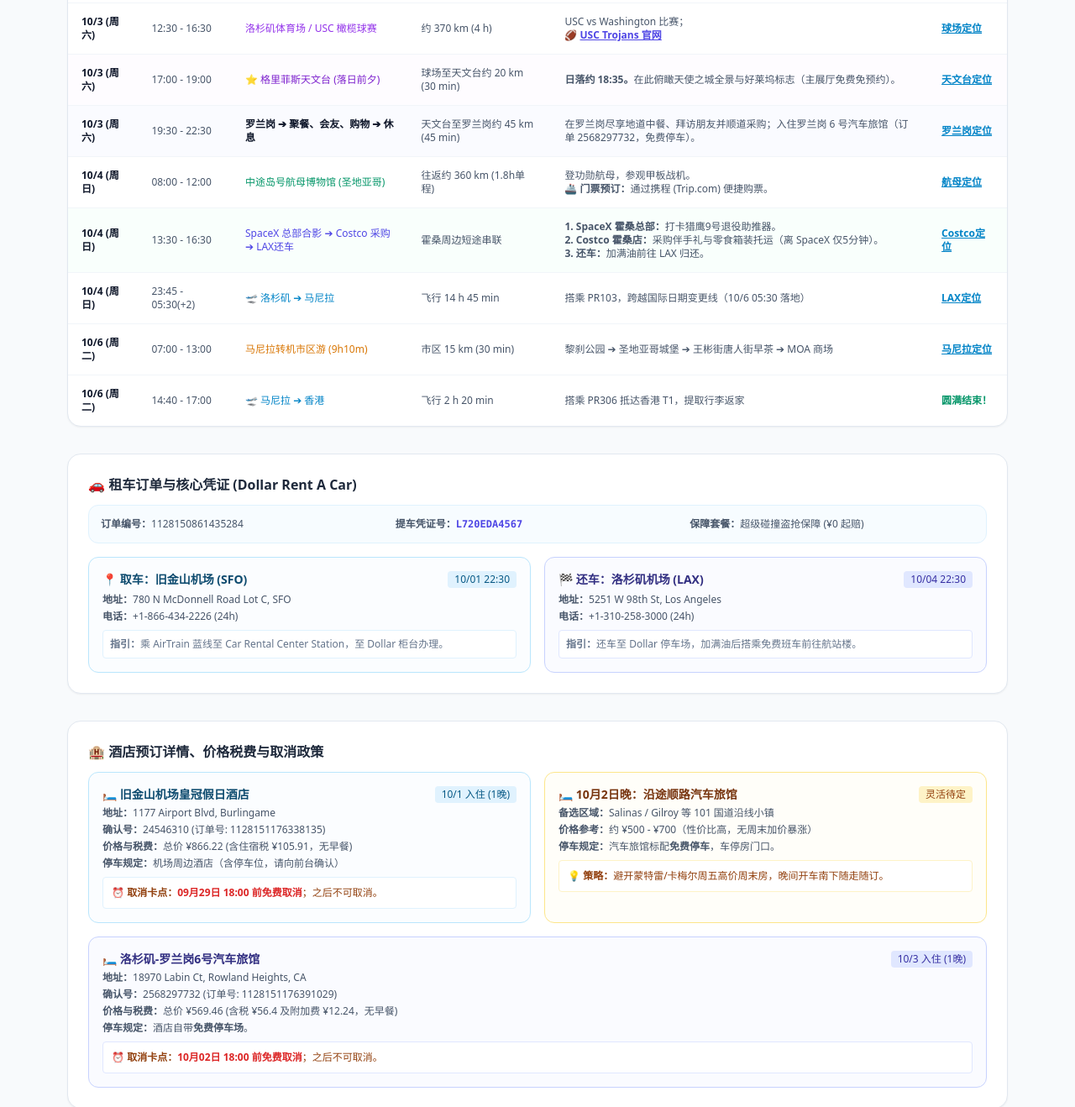
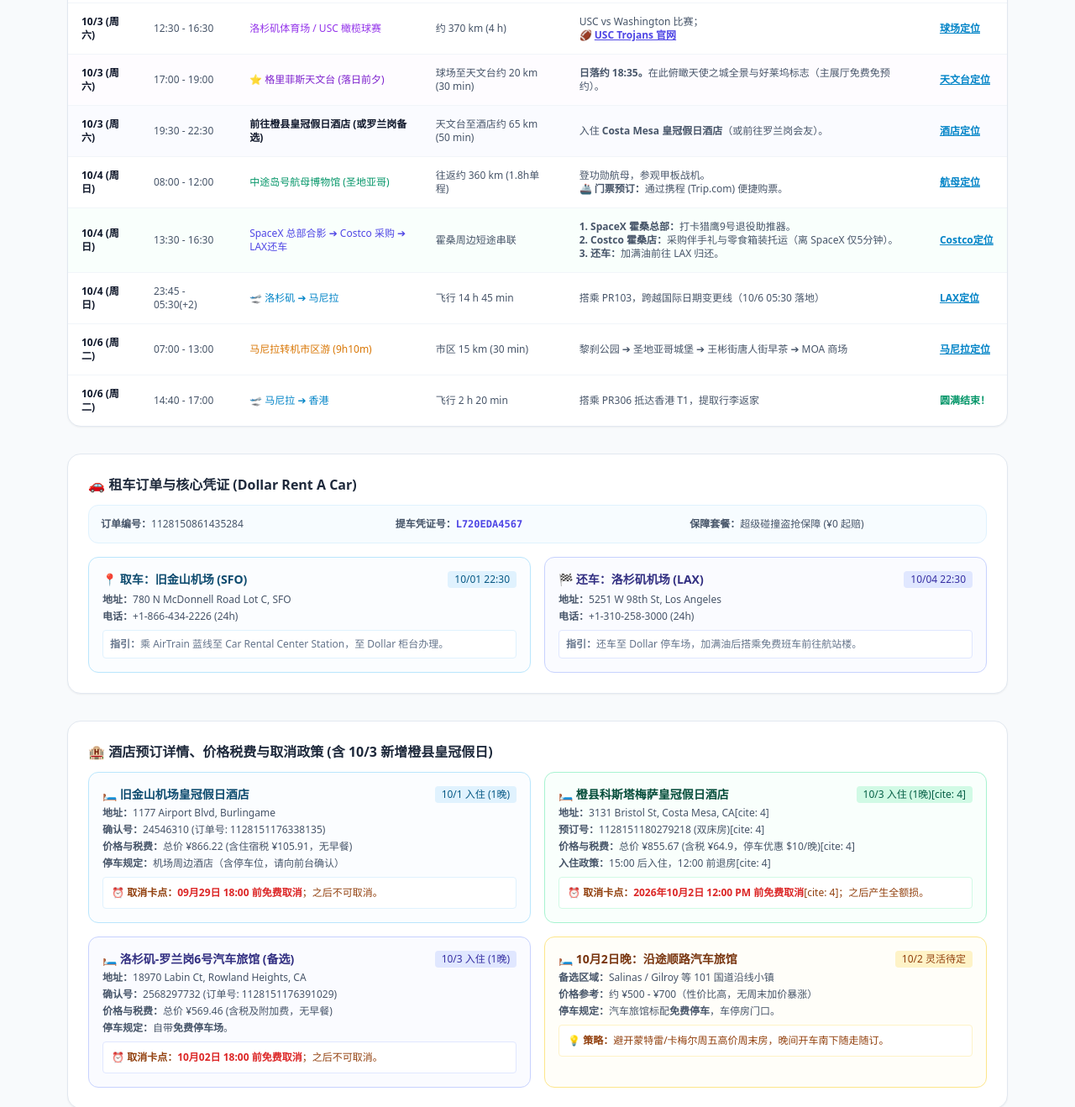
Before and after one commit to 380matthew-creator/china0766, a plain HTML site: page index.html in a window 1280 px wide. Shown: the part 1180-2498 px from the top of the page at 84% size. Drawn offline with nearby package versions, Linux system fonts and the light colour scheme; no server answers.

Commit message:
Update index.html

```diff
--- a/index.html
+++ b/index.html
@@ -201,12 +201,12 @@
                         <tr class="hover:bg-sky-50/40 bg-indigo-50/30">
                             <td class="py-3.5 px-4 font-semibold text-slate-900">10/3 (周六)</td>
                             <td class="py-3.5 px-4">19:30 - 22:30</td>
-                            <td class="py-3.5 px-4 font-bold text-slate-900">罗兰岗 ➔ 聚餐、会友、购物 ➔ 休息</td>
-                            <td class="py-3.5 px-4">天文台至罗兰岗约 45 km (45 min)</td>
+                            <td class="py-3.5 px-4 font-bold text-slate-900">前往橙县皇冠假日酒店 (或罗兰岗备选)</td>
+                            <td class="py-3.5 px-4">天文台至酒店约 65 km (50 min)</td>
                             <td class="py-3.5 px-4">
-                                在罗兰岗尽享地道中餐、拜访朋友并顺道采购；入住罗兰岗 6 号汽车旅馆（订单 2568297732，免费停车）。
+                                入住 <strong>Costa Mesa 皇冠假日酒店</strong>（或前往罗兰岗会友）。
                             </td>
-                            <td class="py-3.5 px-4"><a href="https://www.google.com/maps/search/?api=1&query=18970+Labin+Ct+Rowland+Heights" target="_blank" class="text-sky-600 underline font-bold">罗兰岗定位</a></td>
+                            <td class="py-3.5 px-4"><a href="https://www.google.com/maps/search/?api=1&query=3131+Bristol+St,+Costa+Mesa,+CA" target="_blank" class="text-sky-600 underline font-bold">酒店定位</a></td>
                         </tr>
                         <tr class="hover:bg-sky-50/40">
                             <td class="py-3.5 px-4 font-semibold text-slate-900">10/4 (周日)</td>
@@ -301,7 +301,7 @@
         <!-- 🏨 第三部分：已确认酒店详情（含价格、税费、早餐、停车与取消时间） -->
         <section class="bg-white rounded-2xl shadow-sm border border-slate-200 p-6">
             <h2 class="text-base font-bold text-slate-800 mb-3 flex items-center gap-2">
-                🏨 酒店预订详情、价格税费与取消政策
+                🏨 酒店预订详情、价格税费与取消政策 (含 10/3 新增橙县皇冠假日)
             </h2>
             <div class="grid md:grid-cols-2 gap-4 text-xs">
                 <!-- 酒店 1 -->
@@ -319,32 +319,47 @@
                     </div>
                 </div>
 
-                <!-- 酒店 2 -->
+                <!-- 酒店 2 (新截图新增) -->
+                <div class="border border-emerald-200 rounded-xl p-4 bg-emerald-50/30">
+                    <div class="flex justify-between items-center mb-1">
+                        <span class="font-bold text-emerald-900 text-sm">🛏️ 橙县科斯塔梅萨皇冠假日酒店</span>
+                        <span class="bg-emerald-100 text-emerald-800 px-2 py-0.5 rounded font-medium">10/3 入住 (1晚)[cite: 4]</span>
+                    </div>
+                    <p class="text-slate-600 mb-1"><strong>地址：</strong>3131 Bristol St, Costa Mesa, CA[cite: 4]</p>
+                    <p class="text-slate-600 mb-1"><strong>预订号：</strong>1128151180279218 (双床房)[cite: 4]</p>
+                    <p class="text-slate-600 mb-1"><strong>价格与税费：</strong>总价 ¥855.67 (含税 ¥64.9，停车优惠 $10/晚)[cite: 4]</p>
+                    <p class="text-slate-600 mb-2"><strong>入住政策：</strong>15:00 后入住，12:00 前退房[cite: 4]</p>
+                    <div class="bg-white p-2.5 rounded border border-emerald-100 text-amber-800">
+                        ⏰ <strong>取消卡点：</strong><span class="font-bold text-red-600">2026年10月2日 12:00 PM 前免费取消</span>[cite: 4]；之后产生全额损。
+                    </div>
+                </div>
+
+                <!-- 酒店 3 (罗兰岗备选) -->
+                <div class="border border-indigo-200 rounded-xl p-4 bg-indigo-50/30">
+                    <div class="flex justify-between items-center mb-1">
+                        <span class="font-bold text-indigo-900 text-sm">🛏️ 洛杉矶-罗兰岗6号汽车旅馆 (备选)</span>
+                        <span class="bg-indigo-100 text-indigo-800 px-2 py-0.5 rounded font-medium">10/3 入住 (1晚)</span>
+                    </div>
+                    <p class="text-slate-600 mb-1"><strong>地址：</strong>18970 Labin Ct, Rowland Heights, CA</p>
+                    <p class="text-slate-600 mb-1"><strong>确认号：</strong>2568297732 (订单号: 1128151176391029)</p>
+                    <p class="text-slate-600 mb-1"><strong>价格与税费：</strong>总价 ¥569.46 (含税及附加费，无早餐)</p>
+                    <p class="text-slate-600 mb-2"><strong>停车规定：</strong>自带<strong>免费停车场</strong>。</p>
+                    <div class="bg-white p-2.5 rounded border border-indigo-100 text-amber-800">
+                        ⏰ <strong>取消卡点：</strong><span class="font-bold text-red-600">10月02日 18:00 前免费取消</span>；之后不可取消。
+                    </div>
+                </div>
+
+                <!-- 酒店 4 (沿途备选) -->
                 <div class="border border-amber-200 rounded-xl p-4 bg-amber-50/30">
                     <div class="flex justify-between items-center mb-1">
                         <span class="font-bold text-amber-900 text-sm">🛏️ 10月2日晚：沿途顺路汽车旅馆</span>
-                        <span class="bg-amber-100 text-amber-800 px-2 py-0.5 rounded font-medium">灵活待定</span>
+                        <span class="bg-amber-100 text-amber-800 px-2 py-0.5 rounded font-medium">10/2 灵活待定</span>
                     </div>
                     <p class="text-slate-600 mb-1"><strong>备选区域：</strong>Salinas / Gilroy 等 101 国道沿线小镇</p>
                     <p class="text-slate-600 mb-1"><strong>价格参考：</strong>约 ¥500 - ¥700（性价比高，无周末加价暴涨）</p>
                     <p class="text-slate-600 mb-2"><strong>停车规定：</strong>汽车旅馆标配<strong>免费停车</strong>，车停房门口。</p>
                     <div class="bg-white p-2.5 rounded border border-amber-100 text-amber-800">
                         💡 <strong>策略：</strong>避开蒙特雷/卡梅尔周五高价周末房，晚间开车南下随走随订。
-                    </div>
-                </div>
-
-                <!-- 酒店 3 -->
-                <div class="border border-indigo-200 rounded-xl p-4 bg-indigo-50/30 md:col-span-2">
-                    <div class="flex justify-between items-center mb-1">
-                        <span class="font-bold text-indigo-900 text-sm">🛏️ 洛杉矶-罗兰岗6号汽车旅馆</span>
-                        <span class="bg-indigo-100 text-indigo-800 px-2 py-0.5 rounded font-medium">10/3 入住 (1晚)</span>
-                    </div>
-                    <p class="text-slate-600 mb-1"><strong>地址：</strong>18970 Labin Ct, Rowland Heights, CA</p>
-                    <p class="text-slate-600 mb-1"><strong>确认号：</strong>2568297732 (订单号: 1128151176391029)</p>
-                    <p class="text-slate-600 mb-1"><strong>价格与税费：</strong>总价 ¥569.46 (含税 ¥56.4 及附加费 ¥12.24，无早餐)</p>
-                    <p class="text-slate-600 mb-2"><strong>停车规定：</strong>酒店自带<strong>免费停车场</strong>。</p>
-                    <div class="bg-white p-2.5 rounded border border-indigo-100 text-amber-800">
-                        ⏰ <strong>取消卡点：</strong><span class="font-bold text-red-600">10月02日 18:00 前免费取消</span>；之后不可取消。
                     </div>
                 </div>
             </div>
@@ -425,7 +440,6 @@
             grid.innerHTML = '';
 
             for (let c of cities) {
-                // 先生成一个加载中的微型卡片
                 const cardId = `wc-${c.query.replace(/\s+/g, '')}`;
                 const cardHTML = `
                     <div id="${cardId}" class="bg-slate-50 border border-slate-200 rounded-xl p-3 text-center shadow-2xs">
@@ -437,7 +451,6 @@
                 `;
                 grid.insertAdjacentHTML('beforeend', cardHTML);
 
-                // 异步请求气象数据
                 try {
                     const res = await fetch(`https://wttr.in/${encodeURIComponent(c.query)}?format=j1`);
                     const data = await res.json();
@@ -465,7 +478,6 @@
             }
         }
 
-        // 页面加载后自动批量获取
         window.onload = function() {
             loadAllCitiesWeather();
         };
```
